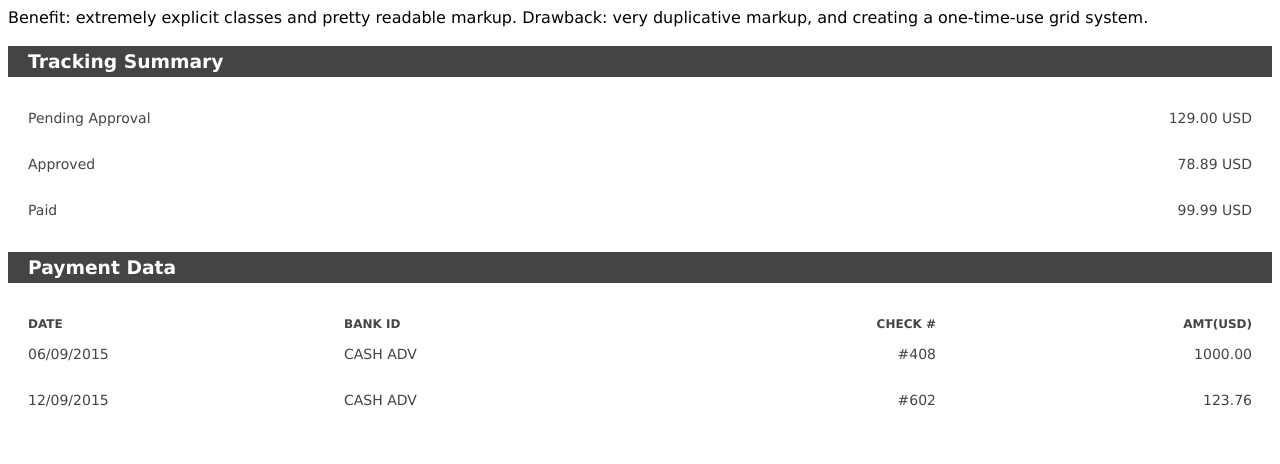
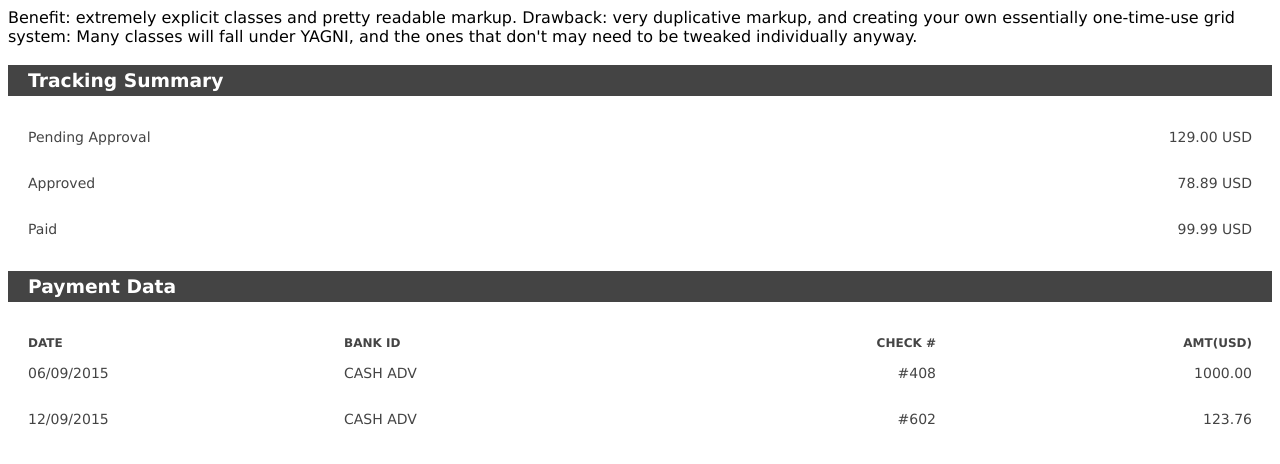
Before and after one commit to kadamwhite/scss-responsive-approaches-demo, a website: page mq-generator.html in a window 1280 px wide. Drawn offline with Linux system fonts and the light colour scheme.

Commit message:
Update descriptions

```diff
--- a/mq-generator.html
+++ b/mq-generator.html
@@ -5,7 +5,7 @@
   <link rel="stylesheet" href="./css/mq-generator.css">
 </head>
 <body>
-  Benefit: extremely explicit classes and pretty readable markup. Drawback: very duplicative markup, and creating a one-time-use grid system.
+  Benefit: extremely explicit classes and pretty readable markup. Drawback: very duplicative markup, and creating your own essentially one-time-use grid system: Many classes will fall under YAGNI, and the ones that don't may need to be tweaked individually anyway.
   <h3 class="report-subheader">Tracking Summary</h3>
   <section class="report-section"><!--NoWS
     --><div class="report-column col-xs-50">Pending Approval</div><!--NoWS
```
Also changed, not shown: respond-to.html (+1 -1 lines).
